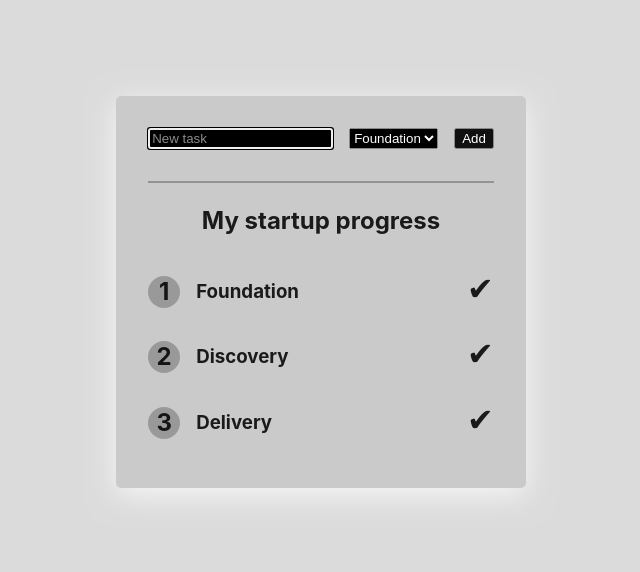
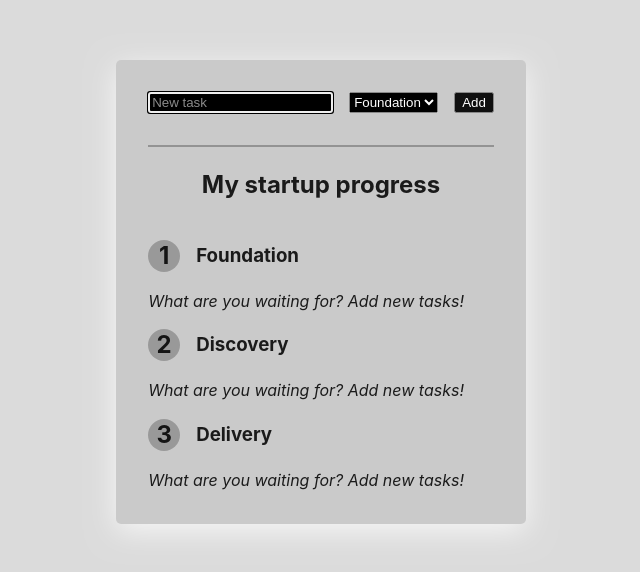
Before and after one commit to Christian-Tellez/startup-progress, a React (Vite) app: page / in a window 1280 px wide. Shown: the part 108-680 px from the top of the page, without its empty margins (319-959 px from the left). Built offline with nearby package versions, Linux system fonts and the light colour scheme.

Commit message:
feat: no checkmark when 0 tasks and new line when no tasks

```diff
--- a/src/components/stage.tsx
+++ b/src/components/stage.tsx
@@ -11,7 +11,8 @@ const Stage = ({ order, name, tasks, setChecked }: Props) => {
     setChecked(id, checked, name);
   };
 
-  const allTasksCompleted = tasks.every((task) => task.checked === true);
+  const allTasksCompleted =
+    tasks.length && tasks.every((task) => task.checked === true);
 
   return (
     <>
@@ -23,11 +24,15 @@ const Stage = ({ order, name, tasks, setChecked }: Props) => {
         <div style={allTasksCompleted ? {} : { display: "none" }}>&#10004;</div>
       </div>
       <ul className="task-list">
-        {tasks.map((task) => (
-          <li key={task.id}>
-            <Task {...task} setChecked={onSetChecked} />
-          </li>
-        ))}
+        {tasks.length ? (
+          tasks.map((task) => (
+            <li key={task.id}>
+              <Task {...task} setChecked={onSetChecked} />
+            </li>
+          ))
+        ) : (
+          <i>What are you waiting for? Add new tasks!</i>
+        )}
       </ul>
     </>
   );
```
